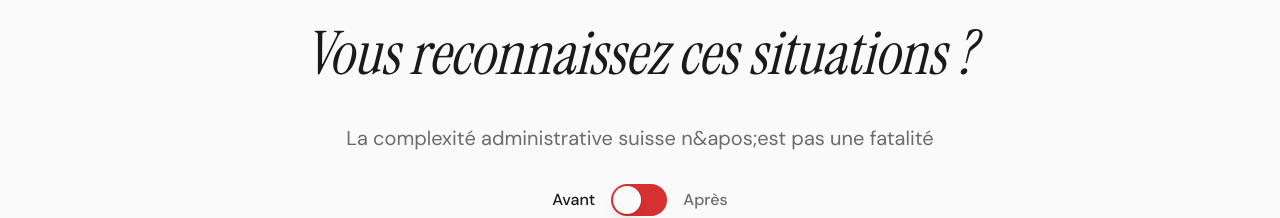
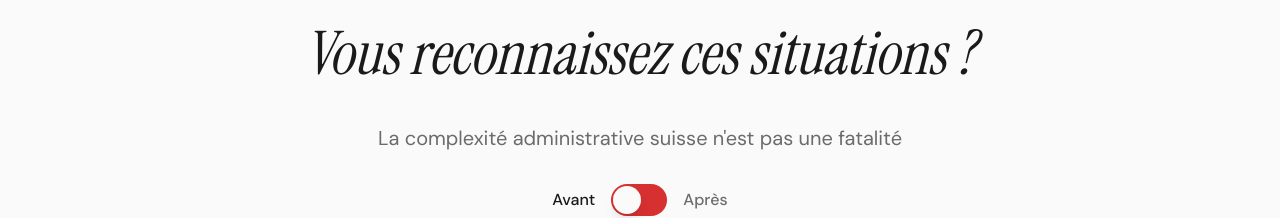
Before and after one commit to Joenvyme/admin-zen, a Next.js app: page / in a window 1280 px wide. Shown: the part 1700-1918 px from the top of the page. Built offline with nearby package versions, Linux system fonts and the light colour scheme; no server answers.

Commit message:
Fix: correction de l'apostrophe dans le texte de la section pain points

```diff
--- a/components/sections/pain-points-section.tsx
+++ b/components/sections/pain-points-section.tsx
@@ -125,7 +125,7 @@ export function PainPointsSection() {
           <p className="text-base sm:text-lg md:text-xl text-gris max-w-2xl mx-auto mt-4 sm:mt-6 mb-8">
             {showAdvantages
               ? "Des bénéfices concrets pour simplifier votre quotidien administratif"
-              : "La complexité administrative suisse n&apos;est pas une fatalité"
+              : "La complexité administrative suisse n'est pas une fatalité"
             }
           </p>
 
```
